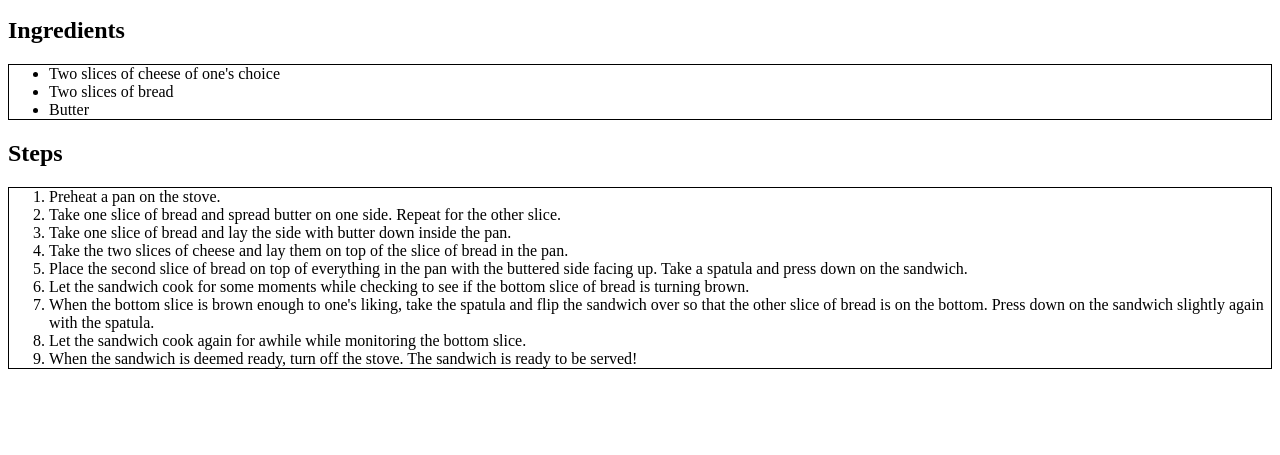
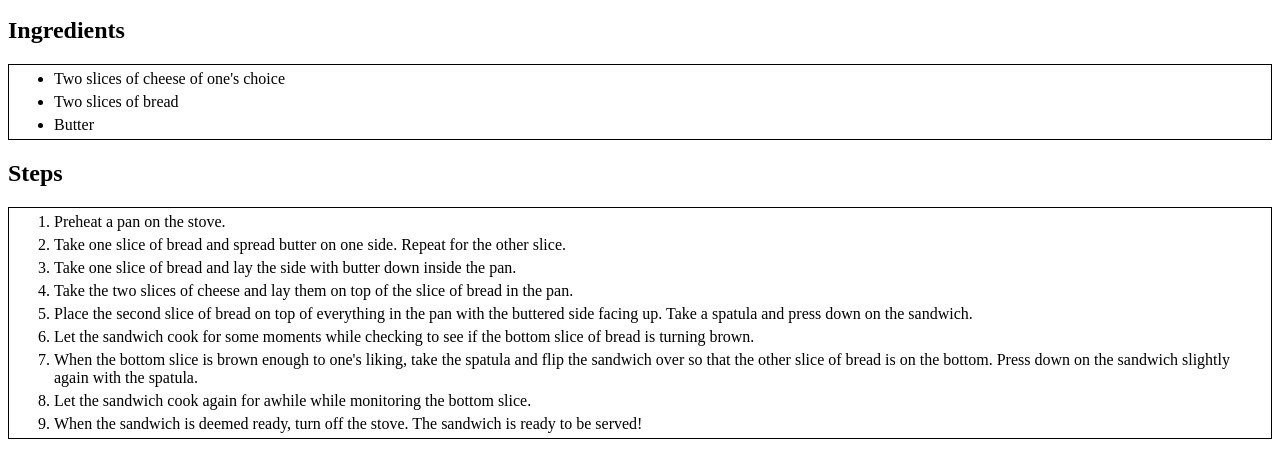
Before and after one commit to Kelechi125/odin-recipes, a plain HTML site: page recipes/grilledcheese.html in a window 1280 px wide. Shown: the part 421-876 px from the top of the page. Before the commit the page ends 806 px from the top, so only its background shows below. Drawn offline with Linux system fonts and the light colour scheme.

Commit message:
update stylesheet.css in recipes/

```diff
--- a/recipes/stylesheet.css
+++ b/recipes/stylesheet.css
@@ -1,3 +1,7 @@
 ol, ul {
     border: 1px black solid;
 }
+
+li {
+    margin: 5px;
+}
```
